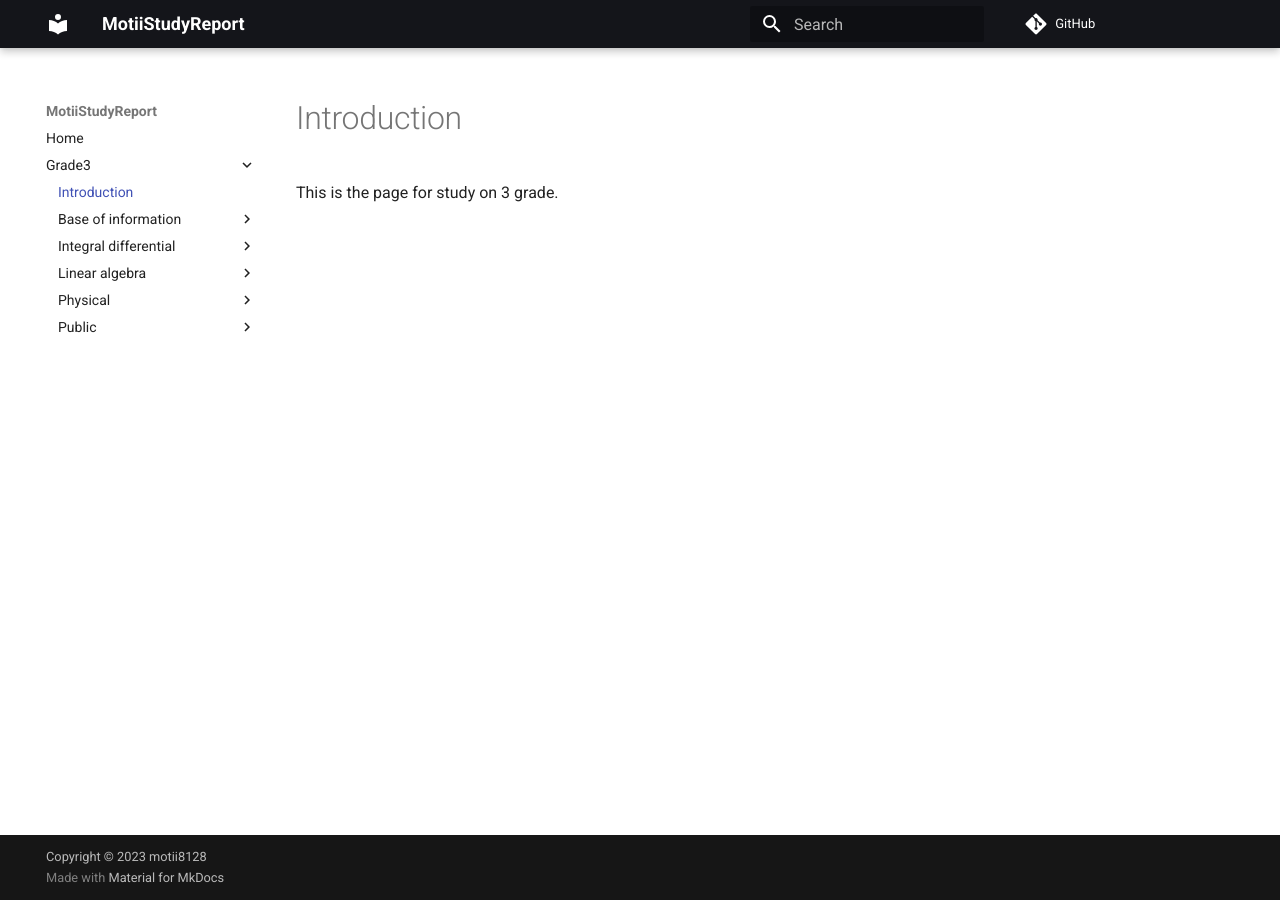
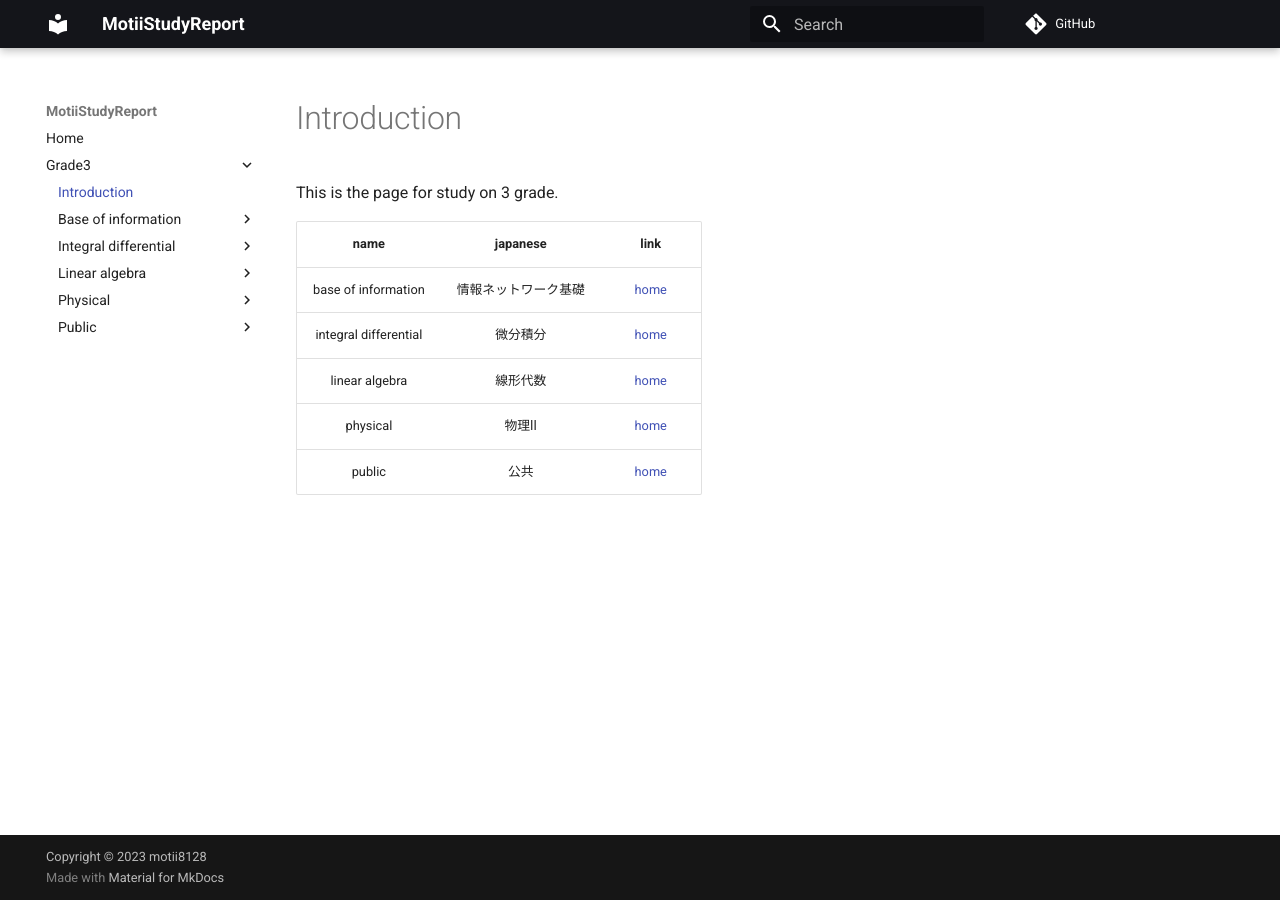
Before and after one commit to motii8128/motii_lib, an MkDocs documentation site: the page built from docs/Grade3/index.md, in a window 1280 px wide. Built offline with MkDocs 1.6.1 and Material for MkDocs 9.7.7, drawn with Linux system fonts in a browser that asks for light colours; comment, search, counter and statistics services are not loaded.

Commit message:
Update introduction

```diff
--- a/docs/Grade3/index.md
+++ b/docs/Grade3/index.md
@@ -1,2 +1,10 @@
 # Introduction
 This is the page for study on 3 grade.
+
+|name|japanese|link|
+|:--:|:--:|:--:|
+|base of information|情報ネットワーク基礎|[home](./base_of_information/index.md)|
+|integral differential|微分積分|[home](./integral_differential/index.md)|
+|linear algebra|線形代数|[home](./linear_algebra/index.md)|
+|physical|物理Ⅱ|[home](./physical/index.md)|
+|public|公共|[home](./public/index.md)|
```
